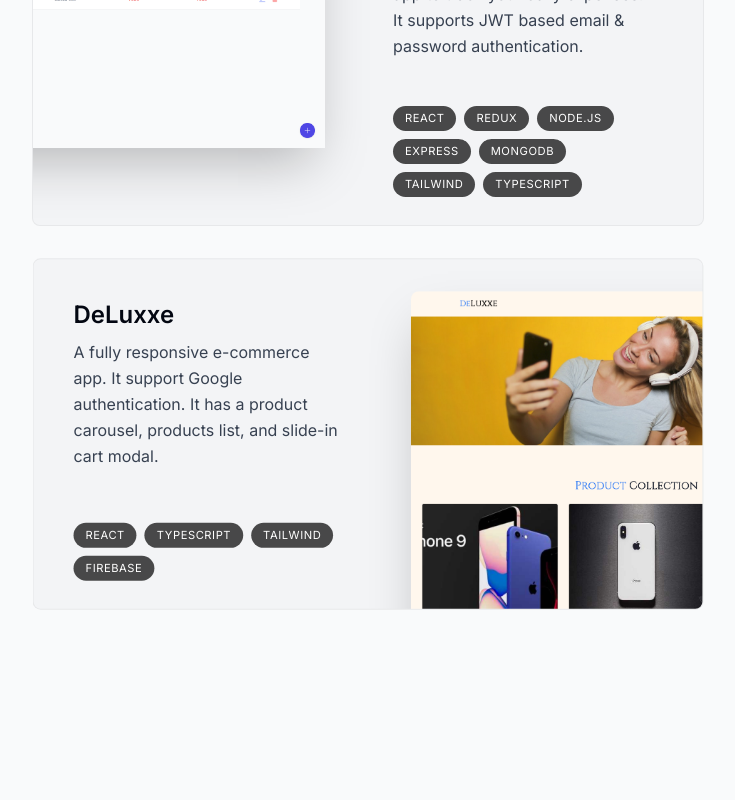
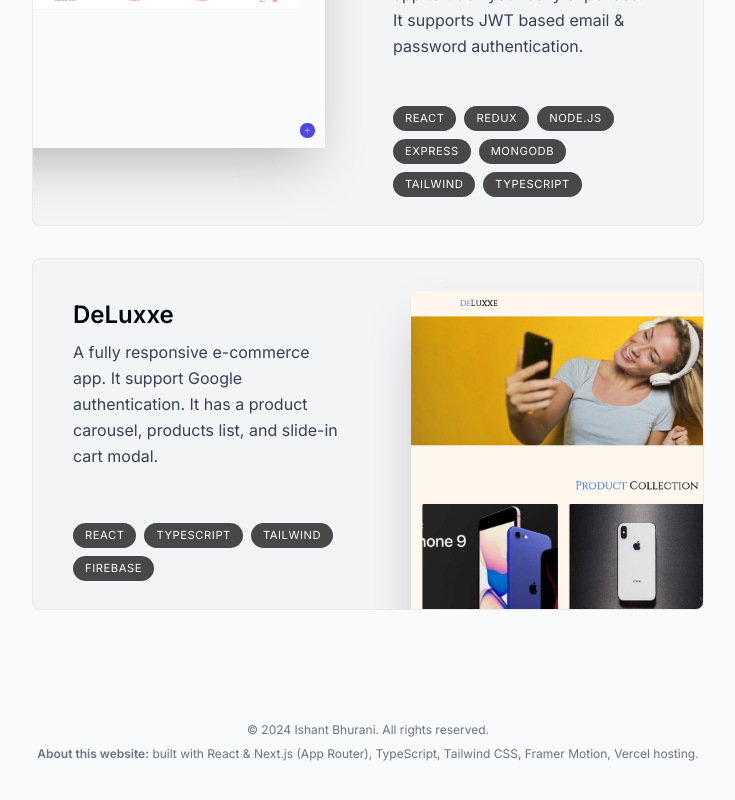
Before and after one commit to ishantbhurani/next-portfolio, a Next.js app: page / in a window 1280 px wide. Shown: the part 2400-3200 px from the top of the page, without its empty margins (272-1007 px from the left). Before the commit the page ends 3122 px from the top, so only its background shows below. Built offline with nearby package versions, Linux system fonts and the light colour scheme.

Commit message:
add footer

```diff
--- a/app/layout.tsx
+++ b/app/layout.tsx
@@ -5,6 +5,7 @@
 import ActiveSectionContextProvider from "@/context/active-section-context";
 import Header from "@/components/header";
 import ThemeSwitch from "@/components/theme-switch";
+import Footer from "@/components/footer";
 
 const inter = Inter({ subsets: ["latin"] });
 
@@ -30,6 +31,7 @@
           <ActiveSectionContextProvider>
             <Header />
             {children}
+            <Footer />
             <ThemeSwitch />
           </ActiveSectionContextProvider>
         </ThemeContextProvider>
--- /dev/null
+++ b/components/footer.tsx
@@ -0,0 +1,14 @@
+export default function Footer() {
+  return (
+    <footer className="mb-10 px-4 text-center text-gray-500">
+      <small className="mb-2 block text-xs">
+        &copy; 2024 Ishant Bhurani. All rights reserved.
+      </small>
+      <p className="text-xs">
+        <span className="font-semibold">About this website:</span> built with
+        React & Next.js (App Router), TypeScript, Tailwind CSS, Framer Motion,
+        Vercel hosting.
+      </p>
+    </footer>
+  );
+}
```
